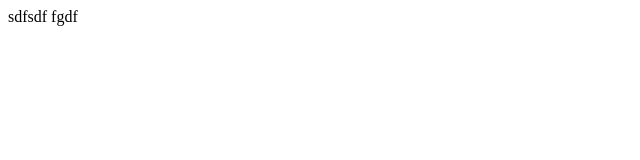
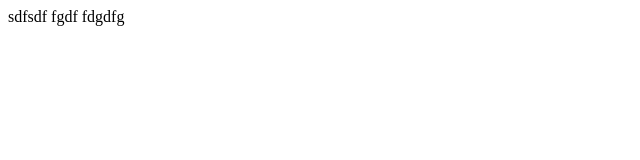
Before and after one commit to akhmad-john/rep, a plain HTML site: page index.html in a window 1280 px wide. Shown: the full height of the page, 0-640 px from the left. Drawn offline with Linux system fonts and the light colour scheme.

Commit message:
eightth  commit

```diff
--- a/css/fdf.css
+++ b/css/fdf.css
@@ -1,6 +1,6 @@
 Akhmadjon Shamsuddinovz
 
 
-
+fdgdfg
 
 beyyyyyyyyyyyyyy
--- a/index.html
+++ b/index.html
@@ -4,5 +4,5 @@
 sdfsdf
 fgdf
 
-
+fdgdfg
 </html>
```
